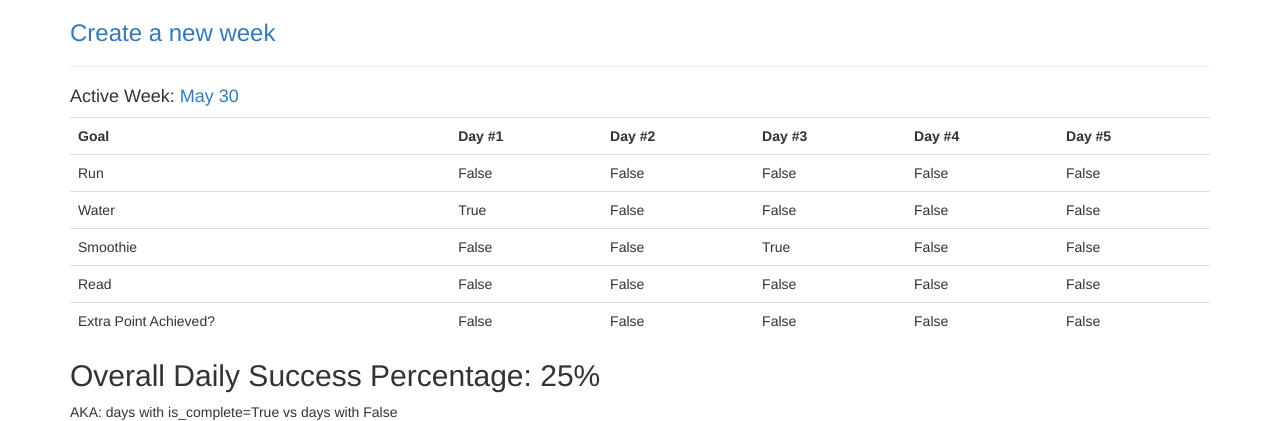
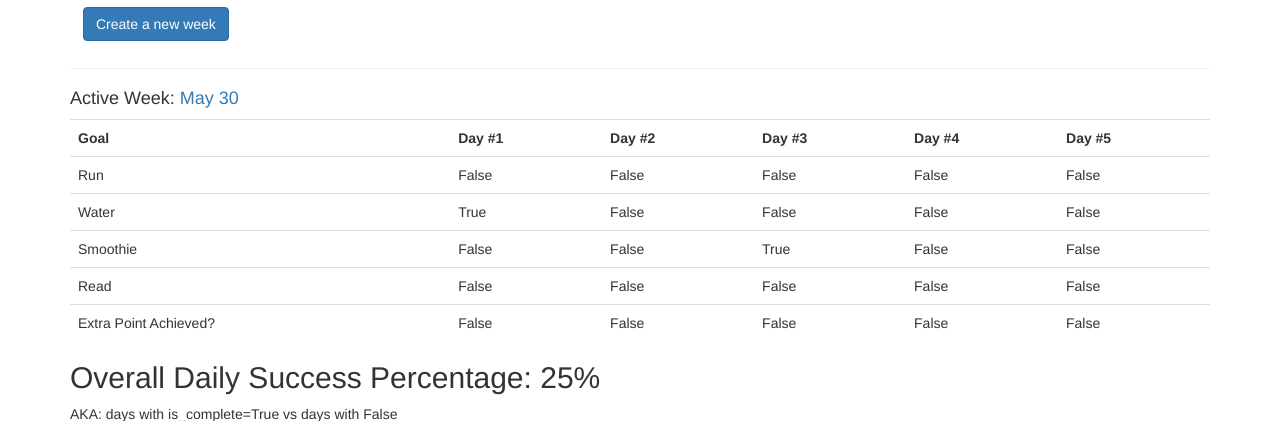
Before and after one commit to tmbyers1102/goalsapp, a Django app: page / in a window 1280 px wide. Shown: the top 421 px of the page. Run offline with Django 3.2, Linux system fonts and the light colour scheme; data comes from the database, SQL or seed files in the repository; some libraries are stand-ins or nearby versions.

Commit message:
adjusted create week button to be a primary button

```diff
--- a/goal_item/templates/goal_item/home.html
+++ b/goal_item/templates/goal_item/home.html
@@ -4,7 +4,9 @@
 
 <!-- test for git -->
 
-    <h3 class="mt-4"><a href="{% url 'week-create' %}">Create a new week</a></h3>
+    <div class="btn">
+        <a class="btn btn-primary" href="{% url 'week-create' %}">Create a new week</a>
+    </div>
     <hr />
     {% for x in active_week %}
     <h4>Active Week: <a href="{% url 'weeks:week-detail' x.id %}">{{ x.week_start_date|date:"M d" }}</a></h4>
```
